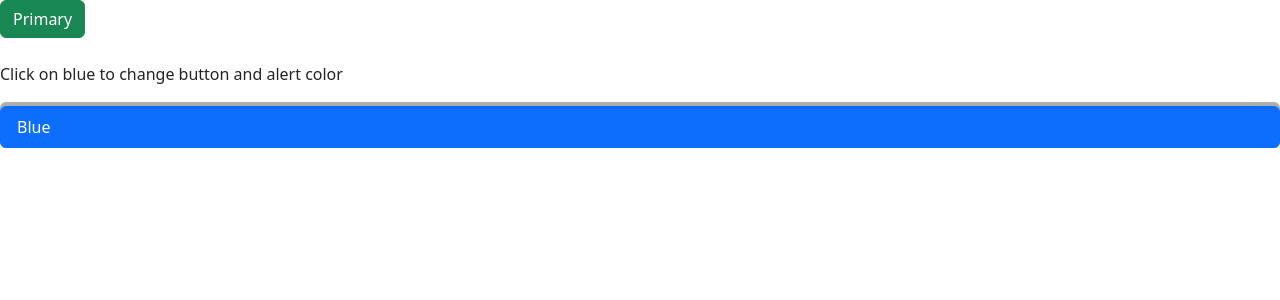
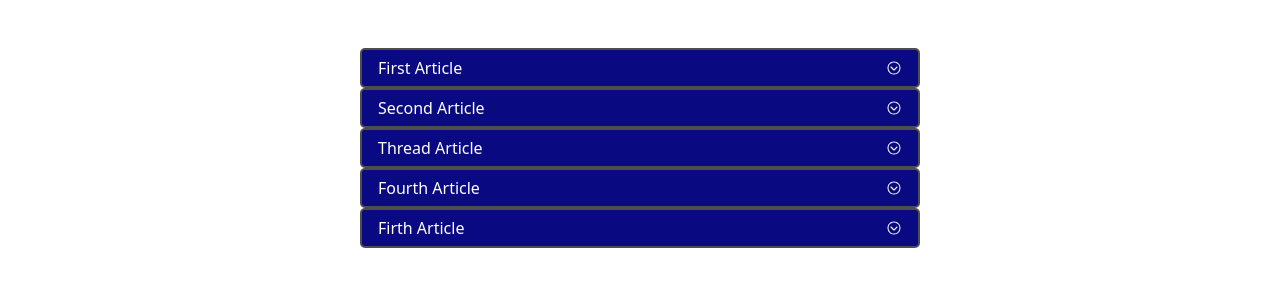
Before and after one commit to Dove-white/my-react-mosh, a React (Vite) app: page / in a window 1280 px wide. Shown: the top 300 px of the page. Built offline with nearby package versions, Linux system fonts and the light colour scheme.

Commit message:
Multiple List

```diff
--- /dev/null
+++ b/src/App.module.css
@@ -0,0 +1,7 @@
+.myMultiArticle {
+  height: 100vh;
+  display: flex;
+  flex-direction: column;
+  align-items: center;
+  padding-top: 3rem;
+}
--- a/src/App.tsx
+++ b/src/App.tsx
@@ -1,37 +1,10 @@
-import Button from "./Component/Button";
-import Alert from "./Component/Alert";
-import ListGroup from "./Component/ListGroup";
-import { useState } from "react";
+import MultiList from "./Component/MultiList";
+import styles from "./App.module.css";
 
 function App() {
-  let [visible, setVisibility] = useState(false);
-  let [changeColor, setColor] = useState("success");
-
   return (
-    <div>
-      {visible && (
-        <Alert color={changeColor} dismiss="alert-dismissible">
-          Hello <span>world</span>
-          <button
-            type="button"
-            className="btn-close"
-            data-bs-dismiss="alert"
-            aria-label="Close"
-            onClick={() => {
-              setVisibility(false);
-              setColor("success");
-            }}
-          ></button>
-        </Alert>
-      )}
-      <Button color={changeColor} onClick={() => setVisibility(true)}>
-        Primary
-      </Button>
-      <ListGroup
-        heading="Click on blue to change button and alert color"
-        items={["Blue"]}
-        onSelectItem={() => setColor("primary")}
-      />
+    <div className={styles.myMultiArticle}>
+      <MultiList />
     </div>
   );
 }
--- a/src/Component/ListGroup/ListGroup.css
+++ /dev/null
@@ -1,4 +0,0 @@
-.ul-list {
-  padding-top: 4px;
-  background-color: rgba(0, 0, 0, 0.32);
-}
--- /dev/null
+++ b/src/Component/ListGroup/ListGroup.module.css
@@ -0,0 +1,8 @@
+.ulList {
+  padding-top: 4px;
+  background-color: rgba(209, 26, 26, 0.32);
+}
+
+.ulListStyle {
+  color: white;
+}
--- a/src/Component/ListGroup/ListGroup.tsx
+++ b/src/Component/ListGroup/ListGroup.tsx
@@ -1,5 +1,5 @@
 import { useState } from "react";
-import "./ListGroup.css";
+import styles from "./ListGroup.module.css";
 
 interface props {
   heading: string;
@@ -14,7 +14,7 @@ function ListGroup({ heading, items, onSelectItem }: props) {
     <>
       <p className="pt-4">{heading}</p>
       {items.length == 0 && <p>No item found</p>}
-      <ul className="list-group ul-list">
+      <ul className={[styles.ulList, styles.ulListStyle].join(" ")}>
         {items.map((item, index) => (
           <li
             key={item}
--- /dev/null
+++ b/src/Component/MultiList/Article.module.css
@@ -0,0 +1,29 @@
+.myArticle,
+.myArticleDetail,
+.myArticleClick {
+  width: 70vh;
+  height: 40px;
+  color: white;
+  display: flex;
+  justify-content: space-between;
+  align-items: center;
+  padding: 0 1rem;
+  border-radius: 5px;
+  border: 2px solid rgb(78, 78, 78);
+  background-color: rgb(9, 9, 129);
+}
+
+.myArticleClick {
+  border-bottom: none;
+  border-radius: 5px 5px 0 0;
+  padding-bottom: 2px;
+}
+
+.myArticleDetail {
+  color: black;
+  background-color: white;
+  display: block;
+  height: inherit;
+  border-top: none;
+  border-radius: 0 0 5px 5px;
+}
--- /dev/null
+++ b/src/Component/MultiList/Article.tsx
@@ -0,0 +1,47 @@
+import { useState } from "react";
+import styles from "./article.module.css";
+import { IoClose } from "react-icons/io5";
+import { IoIosArrowDropdown } from "react-icons/io";
+
+interface props {
+  heading: string;
+  detail: string;
+}
+
+const Article = ({ heading = "No Article Found", detail }: props) => {
+  const [closeBtn, setCloseBtn] = useState(false);
+  const [dropdownBtn, setDropdownBtn] = useState(true);
+  const [showDetail, setShowDetail] = useState(false);
+  const [styleArticle, setStyleArticle] = useState(styles.myArticle);
+
+  return (
+    <div>
+      <div className={styleArticle}>
+        {heading}
+        {dropdownBtn && (
+          <IoIosArrowDropdown
+            onClick={() => {
+              setCloseBtn(true);
+              setDropdownBtn(false);
+              setShowDetail(true);
+              setStyleArticle(styles.myArticleClick);
+            }}
+          />
+        )}
+        {closeBtn && (
+          <IoClose
+            onClick={() => {
+              setCloseBtn(false);
+              setDropdownBtn(true);
+              setShowDetail(false);
+              setStyleArticle(styles.myArticle);
+            }}
+          />
+        )}
+      </div>
+      {showDetail && <div className={styles.myArticleDetail}>{detail}</div>}
+    </div>
+  );
+};
+
+export default Article;
--- /dev/null
+++ b/src/Component/MultiList/MultiList.tsx
@@ -0,0 +1,45 @@
+import Article from "./Article";
+
+const MultiList = () => {
+  const articleContainer = [
+    {
+      heading: "First Article",
+      detail:
+        "Lorem ipsum dolor sit amet consectetur adipisicing elit. Aliquam officiis id illum quaerat aliquid veniam modi beatae totam, sapiente accusamus.",
+    },
+    {
+      heading: "Second Article",
+      detail:
+        "Lorem ipsum dolor sit amet consectetur adipisicing elit. Aliquam officiis id illum quaerat aliquid veniam modi beatae totam, sapiente accusamus.",
+    },
+    {
+      heading: "Thread Article",
+      detail:
+        "Lorem ipsum dolor sit amet consectetur adipisicing elit. Aliquam officiis id illum quaerat aliquid veniam modi beatae totam, sapiente accusamus.",
+    },
+    {
+      heading: "Fourth Article",
+      detail:
+        "Lorem ipsum dolor sit amet consectetur adipisicing elit. Aliquam officiis id illum quaerat aliquid veniam modi beatae totam, sapiente accusamus.",
+    },
+    {
+      heading: "Firth Article",
+      detail:
+        "Lorem ipsum dolor sit amet consectetur adipisicing elit. Aliquam officiis id illum quaerat aliquid veniam modi beatae totam, sapiente accusamus.",
+    },
+  ];
+
+  return (
+    <div>
+      {articleContainer.map((item) => (
+        <Article
+          key={item.heading}
+          heading={item.heading}
+          detail={item.detail}
+        />
+      ))}
+    </div>
+  );
+};
+
+export default MultiList;
--- /dev/null
+++ b/src/Component/MultiList/index.ts
@@ -0,0 +1,3 @@
+import MultiList from "./MultiList";
+
+export default MultiList;
```
Also changed, not shown: src/App.css (added).
